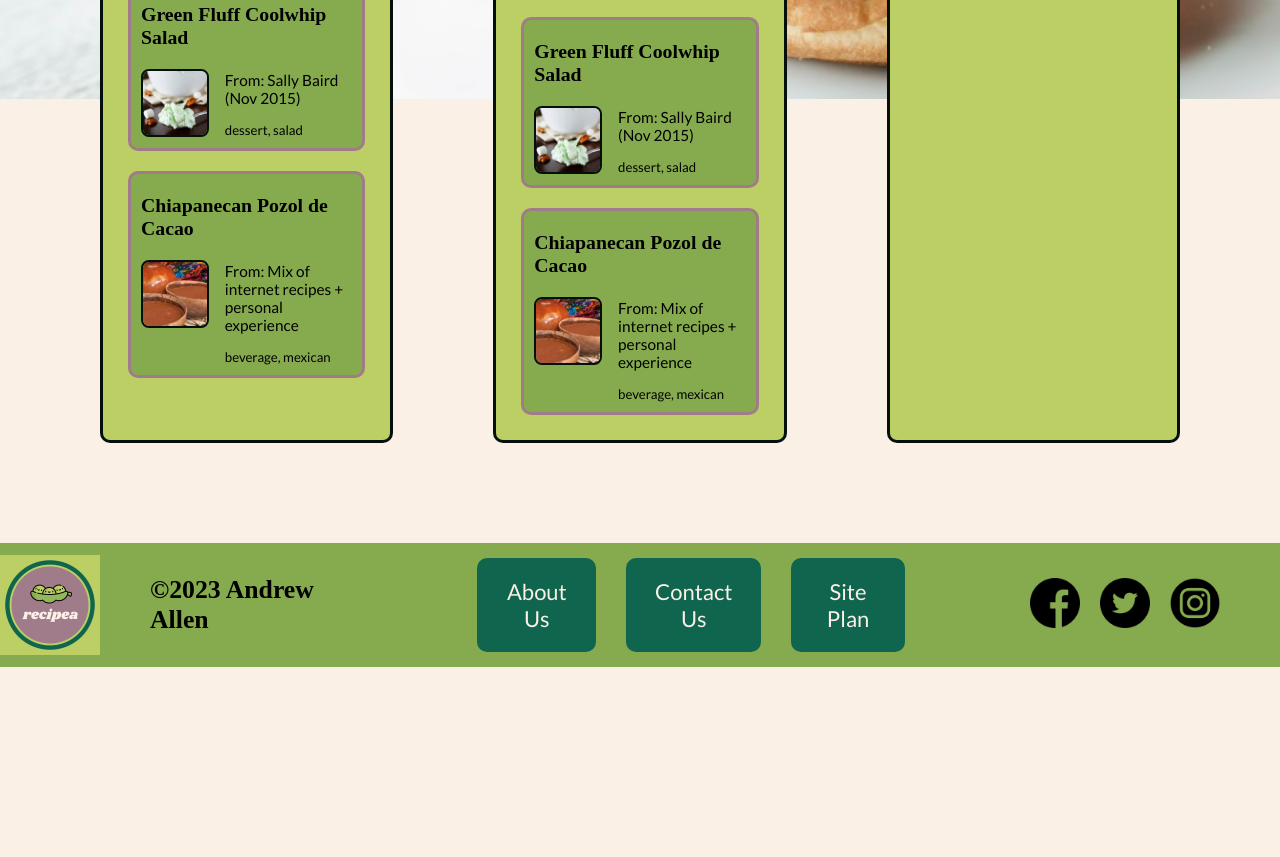
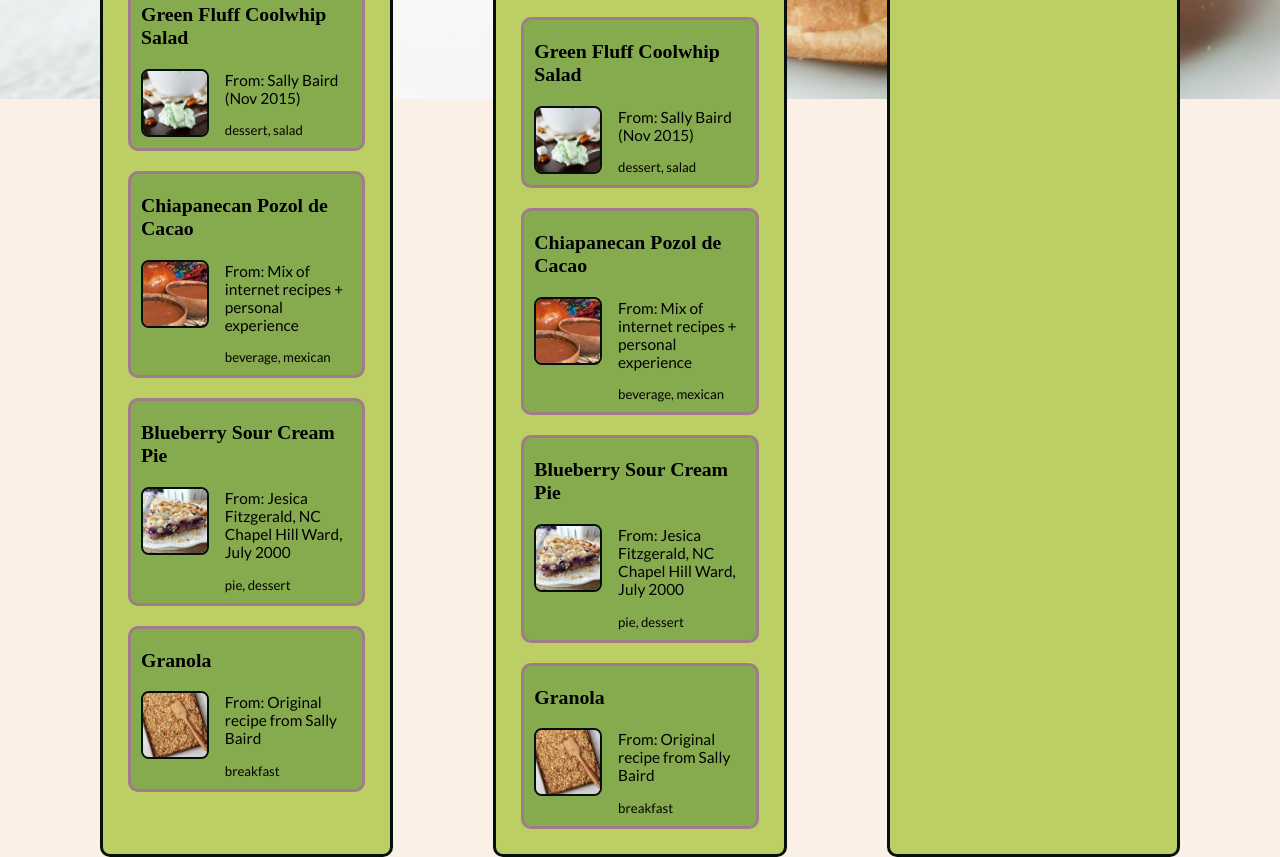
Before and after one commit to allenjandrew/wdd130, a plain HTML site: page recipea/index.html in a window 1280 px wide. Shown: the part 615-1472 px from the top of the page. Before the commit the page ends 1282 px from the top, so only its background shows below. Drawn offline with Linux system fonts and the light colour scheme; a web font is replaced by a local one.

Commit message:
added 2 recipes; added modal to search.html

```diff
--- a/recipea/recipes/recipes.json
+++ b/recipea/recipes/recipes.json
@@ -6,7 +6,7 @@
       "isFavorite": true,
       "tags": ["dessert", "salad"],
       "difficulty": "easy",
-      "prepTime": 5,
+      "prepTime": 15,
       "cookTime": 0,
       "source": "Sally Baird (Nov 2015)",
       "ingredients": [
@@ -23,7 +23,7 @@
         {
           "quantity": 1,
           "measurement": "box",
-          "ingredient": "small pistachio pudding"
+          "ingredient": "small pistachio pudding mix"
         },
         {
           "quantity": 3,
@@ -31,8 +31,13 @@
           "ingredient": "mini marshmallows"
         }
       ],
-      "directions": ["Mix all together.", "Refrigerate until ready to serve."],
+      "directions": [
+        "Drain pineapple.",
+        "Mix all ingredients together in a large bowl.",
+        "Refrigerate until ready to serve."
+      ],
       "notes": [
+        "Works best to mix cool whip and pudding mix first, then add in pineapple and marshmallows",
         "Sally made 4x for Thanksgiving 2015",
         "Also known as Watergate Salad"
       ]
@@ -43,7 +48,7 @@
       "isFavorite": true,
       "tags": ["beverage", "mexican"],
       "difficulty": "easy",
-      "prepTime": 10,
+      "prepTime": 20,
       "cookTime": 0,
       "source": "Mix of internet recipes + personal experience",
       "ingredients": [
@@ -74,6 +79,158 @@
         "Mix well each time it is served."
       ],
       "notes": []
+    },
+    "2": {
+      "name": "Blueberry Sour Cream Pie",
+      "description": "This has been the traditional family favorite ever since Mom got the recipe from a friend before I was even born. We hope you love it as much as we have!",
+      "isFavorite": true,
+      "tags": ["pie", "dessert"],
+      "difficulty": "intermediate",
+      "prepTime": 25,
+      "cookTime": 35,
+      "source": "Jesica Fitzgerald, NC Chapel Hill Ward, July 2000",
+      "ingredients": [
+        {
+          "quantity": 1.0,
+          "measurement": "cup",
+          "ingredient": "sour cream"
+        },
+        {
+          "quantity": 2.0,
+          "measurement": "tbsp",
+          "ingredient": "flour"
+        },
+        {
+          "quantity": 0.75,
+          "measurement": "cup",
+          "ingredient": "sugar"
+        },
+        {
+          "quantity": 1.0,
+          "measurement": "tsp",
+          "ingredient": "vanilla"
+        },
+        {
+          "quantity": 0.25,
+          "measurement": "tsp",
+          "ingredient": "salt"
+        },
+        {
+          "quantity": 1.0,
+          "measurement": "",
+          "ingredient": "egg"
+        },
+        {
+          "quantity": 2.5,
+          "measurement": "cup",
+          "ingredient": "fresh/frozen blueberries"
+        },
+        {
+          "quantity": null,
+          "measurement": null,
+          "ingredient": "Topping:"
+        },
+        {
+          "quantity": 3.0,
+          "measurement": "tbsp",
+          "ingredient": "flour"
+        },
+        {
+          "quantity": 3.0,
+          "measurement": "tbsp",
+          "ingredient": "butter"
+        },
+        {
+          "quantity": 3.0,
+          "measurement": "tbsp",
+          "ingredient": "pecans or almond slices"
+        }
+      ],
+      "directions": [
+        "Blend first 6 ingredients.",
+        "Fold in blueberries.",
+        "Pour in unbaked pie crust.",
+        "Bake 400\u02da for 25 min.",
+        "For topping: mix with pastry blender and crumble over pie.",
+        "Bake an additional 10 min."
+      ],
+      "notes": [
+        "Tastes great with frozen blackberries",
+        "If I\u2019m doing a \u201cdeep dish\u201c pie then I will do 1 1/2 the recipe"
+      ]
+    },
+    "3": {
+      "name": "Granola",
+      "description": "This traditional recipe will be the best homemade granola you've ever tasted.",
+      "isFavorite": true,
+      "tags": ["breakfast"],
+      "difficulty": "easy",
+      "prepTime": 15,
+      "cookTime": 30,
+      "source": "Original recipe from Sally Baird",
+      "ingredients": [
+        {
+          "quantity": 1.5,
+          "measurement": "cup",
+          "ingredient": "canola/coconut oil (300g)"
+        },
+        {
+          "quantity": 0.75,
+          "measurement": "cup",
+          "ingredient": "honey (255g)"
+        },
+        {
+          "quantity": 2.0,
+          "measurement": "tsp",
+          "ingredient": "vanilla (10g)"
+        },
+        {
+          "quantity": 9.0,
+          "measurement": "cup",
+          "ingredient": "rolled oats (810g)"
+        },
+        {
+          "quantity": 1.5,
+          "measurement": "cup",
+          "ingredient": "wheat germ"
+        },
+        {
+          "quantity": 1.0,
+          "measurement": "lb",
+          "ingredient": "coconut (large package)"
+        },
+        {
+          "quantity": 1.5,
+          "measurement": "cup",
+          "ingredient": "chopped almonds/sunflower seeds/cashews (168g)"
+        },
+        {
+          "quantity": 1.5,
+          "measurement": "cup",
+          "ingredient": "bran buds (All Bran)"
+        },
+        {
+          "quantity": 1.5,
+          "measurement": "cup",
+          "ingredient": "powdered milk (optional)"
+        },
+        {
+          "quantity": 2.0,
+          "measurement": "tbsp",
+          "ingredient": "cinnamon"
+        }
+      ],
+      "directions": [
+        "Preheat oven to 325\u02da.",
+        "Heat oil, honey, and vanilla over stove. while heating...",
+        "Combine the rest of the ingredients in the biggest bowl you can find.",
+        "Blend wet ingredients over stovetop until thoroughly combined and pour over dry ingredients.",
+        "Stir and fold until thoroughly combined.",
+        "Spread over 3 jelly-roll baking sheets, sprayed with pam.",
+        "Bake 325\u00b0 for 25 - 35 min. or until coconut is browned (switching trays in oven at halfway mark).",
+        "Remove from oven and stir occasionally to prevent sticking."
+      ],
+      "notes": ["Tastes best immediately after coming out of the oven!"]
     }
   }
 }
--- a/recipea/recipes/recipes.txt
+++ b/recipea/recipes/recipes.txt
@@ -72,7 +72,7 @@ Heat oil, honey and vanilla over stove. While heating...
 
 Combine the rest of the ingredients in the biggest bowl you can find.
 
-Blend oil, coconut and vanilla over stovetop until thoroughly combined and pour over dry ingredients.
+Blend wet ingredients over stovetop until thoroughly combined and pour over dry ingredients.
 
 Stir and fold until thoroughly combined.
 
--- a/recipea/scripts/index-script.js
+++ b/recipea/scripts/index-script.js
@@ -74,8 +74,8 @@ function fillModal(recipeid, jsonObject) {
     recipe.prepTime
   } mins</p></div><div><p>Cook Time: ${
     recipe.cookTime
-  } mins</p></div></div><p>${
-    recipe.description
+  } mins</p></div></div><p>${recipe.description}</p><p>From: ${
+    recipe.source
   }</p><img src="images/recipe/${recipeid}.png" alt="${
     recipe.name
   }" /><br><label for="multiplier">Ingredient multiplier: </label><select id="select-multiplier" name="multiplier"><option value="1" selected>1x</option><option value="1.5">1.5x</option><option value="2">2x</option><option value="3">3x</option><option value="4">4x</option><option value="5">5x</option><option value="6">6x</option></select><h2>Ingredients</h2><ul id="ingredients-list">`;
--- a/recipea/styles/styles.css
+++ b/recipea/styles/styles.css
@@ -176,6 +176,7 @@ main {
 }
 #myModal img {
   margin: 30px auto;
+  width: 50%;
 }
 label {
   font-size: 0.8em;
@@ -221,7 +222,7 @@ footer h3 {
 
 /* Search page */
 #search-element {
-  margin: 0 auto;
+  margin: 0 auto 50px;
   width: 80%;
   border: 5px solid var(--black);
   background-color: var(--primary-color);
@@ -237,7 +238,7 @@ footer h3 {
 }
 form div {
   display: grid;
-  grid-template-columns: repeat(10, 1fr);
+  grid-template-columns: repeat(9, 1fr);
   align-items: center;
 }
 form p {
@@ -254,7 +255,7 @@ form label {
   margin: 20px;
   border-radius: 10px;
   display: grid;
-  grid-template-columns: 1fr 3fr 3fr 2fr;
+  grid-template-columns: 1fr 4fr 2fr 2fr;
 }
 .search-result:hover {
   border-color: var(--white);
```
Also changed, not shown: recipea/scripts/search-script.js (+89 -1 lines), recipea/search.html (+13 -8 lines), recipea/images/recipe/2.png (added), recipea/images/recipe/3.png (added), 1 other file.
